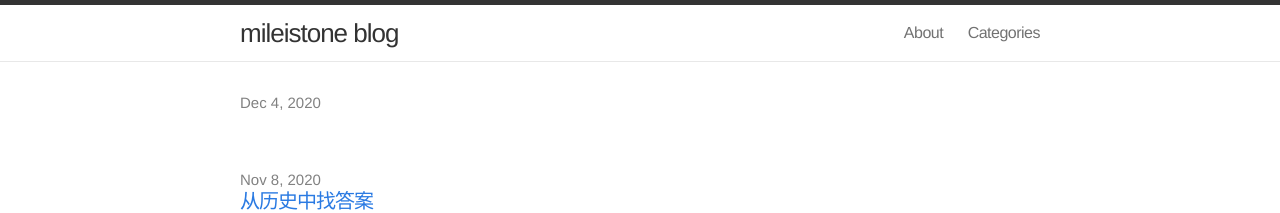
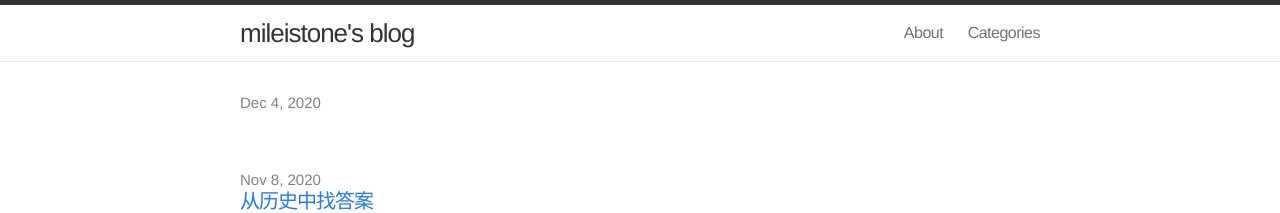
Before and after one commit to mileistone/mileistone.github.io, a Jekyll site: the page built from index.html, in a window 1280 px wide and 900 px high. Shown: the top 213 px of the window. Built offline with Jekyll 4.4.1, drawn with Linux system fonts in a browser that asks for light colours; some of the changed text lies outside the part shown.

```diff
--- a/_config.yml
+++ b/_config.yml
@@ -1,5 +1,5 @@
 # Site settings
-title: mileistone blog
+title: mileistone's blog
 email: xyc_sjtu@163.com
 description: "Vision and Insight"
 baseurl: ""
@@ -19,4 +19,5 @@ kramdown:
   input: GFM
   auto_ids: true
   syntax_highlighter: rouge
+
 mathjax: true
```
